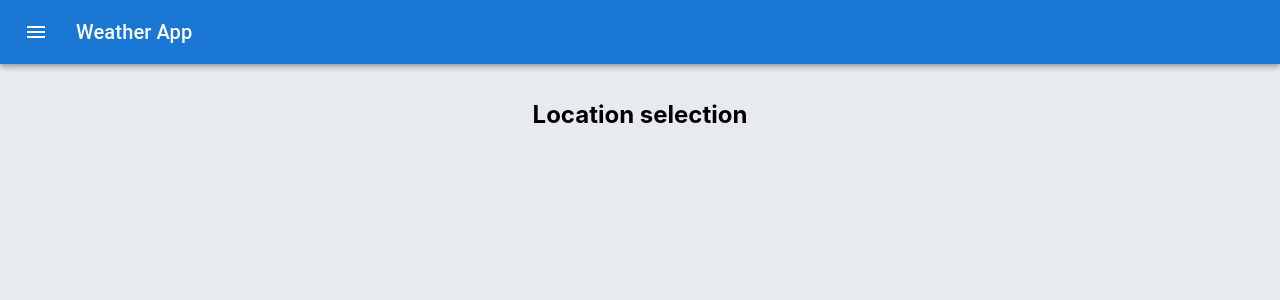
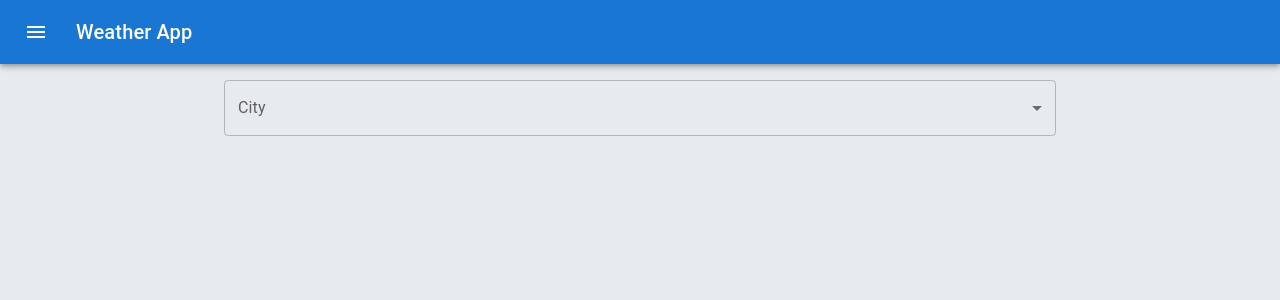
Before and after one commit to goodylabs/FE-Zeus-dev-test, a React (Create React App) app in the folder my-app/: page /locationSelection in a window 1280 px wide. Shown: the top 300 px of the page. Built offline with nearby package versions, Linux system fonts and the light colour scheme.

Commit message:
added page with location selection

```diff
--- a/my-app/src/App.js
+++ b/my-app/src/App.js
@@ -5,6 +5,7 @@ import MainLayout from './layout/MainLayout';
 import CurrentWeather from './pages/CurrentWeather';
 import HistoricalWeather from './pages/HistoricalWeather';
 import LocationSearch from './pages/LocationSearch';
+import LocationSelection from './pages/LocationSelection';
 
 function App() {
   return (
@@ -21,12 +22,4 @@ function App() {
   );
 }
 
-function LocationSelection() {
-  return (
-    <div>
-      <h2>Location selection</h2>
-    </div>
-  );
-}
-
 export default App;
--- a/my-app/src/layout/MainLayout.js
+++ b/my-app/src/layout/MainLayout.js
@@ -25,7 +25,7 @@ export default function MainLayout() {
 
     return (
         <Grid
-            sx={{ width: '100vw', minHeight: '100vh', bgcolor: '#E7EBF0' }}
+            sx={{ minHeight: '100vh', bgcolor: '#E7EBF0' }}
         >
             <Box sx={{ flexGrow: 1 }}>
                 <AppBar position="static">
--- /dev/null
+++ b/my-app/src/pages/LocationSelection.js
@@ -0,0 +1,48 @@
+import React, { useState, useEffect } from 'react';
+import Grid from '@mui/material/Grid';
+import InputLabel from '@mui/material/InputLabel';
+import MenuItem from '@mui/material/MenuItem';
+import FormControl from '@mui/material/FormControl';
+import Select from '@mui/material/Select';
+
+import CurrentWeatherCard from '../components/CurrentWeatherCard';
+import HistoricalWeatherChart from '../components/HistoricalWeatherChart';
+
+export default function LocationSelection() {
+    const [savedCities, setSavedCities] = useState([]);
+    const [selectedCity, setSelectedCity] = useState('');
+
+    useEffect(() => setSavedCities(JSON.parse(localStorage.getItem("saved-cities")) || []), []);
+
+    const handleChange = (e) => setSelectedCity(e.target.value);
+
+    return (
+        <Grid container justifyContent="center">
+            <Grid container item md={8} sm={10} justifyContent="center" textAlign="center" alignItems="center">
+                <FormControl fullWidth>
+                    <InputLabel>City</InputLabel>
+                    <Select
+                        value={selectedCity}
+                        label="City"
+                        onChange={handleChange}
+                    >
+                        {savedCities.map((city) => {
+                            return <MenuItem value={city}>{city.name}</MenuItem>
+                        })}
+                    </Select>
+                </FormControl>
+
+                {selectedCity &&
+                    <>
+                        <Grid item item lg={4} sm={12}>
+                            <CurrentWeatherCard lat={selectedCity.lat} lon={selectedCity.lon} />
+                        </Grid>
+                        <Grid item item lg={8} sm={12}>
+                            <HistoricalWeatherChart lat={selectedCity.lat} lon={selectedCity.lon} />
+                        </Grid>
+                    </>
+                }
+            </Grid>
+        </Grid>
+    );
+}
```
